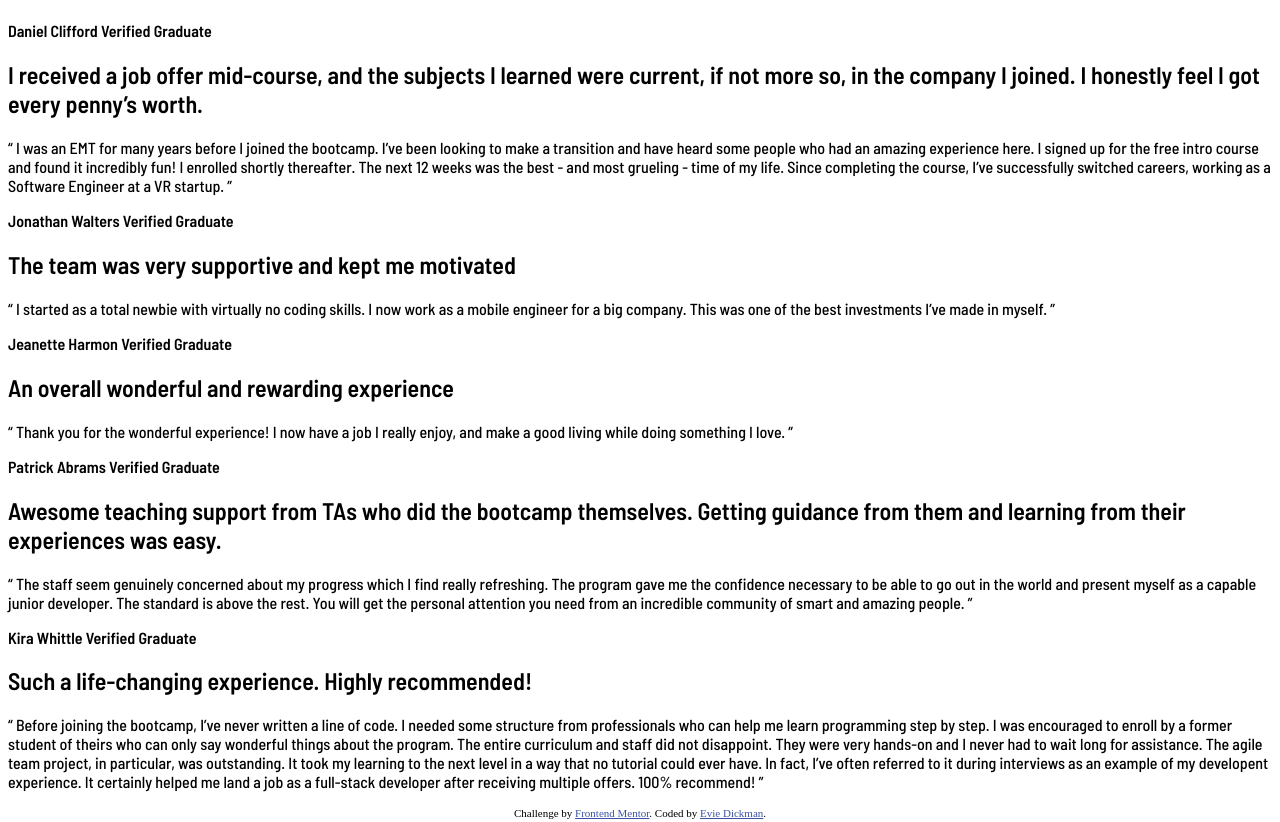
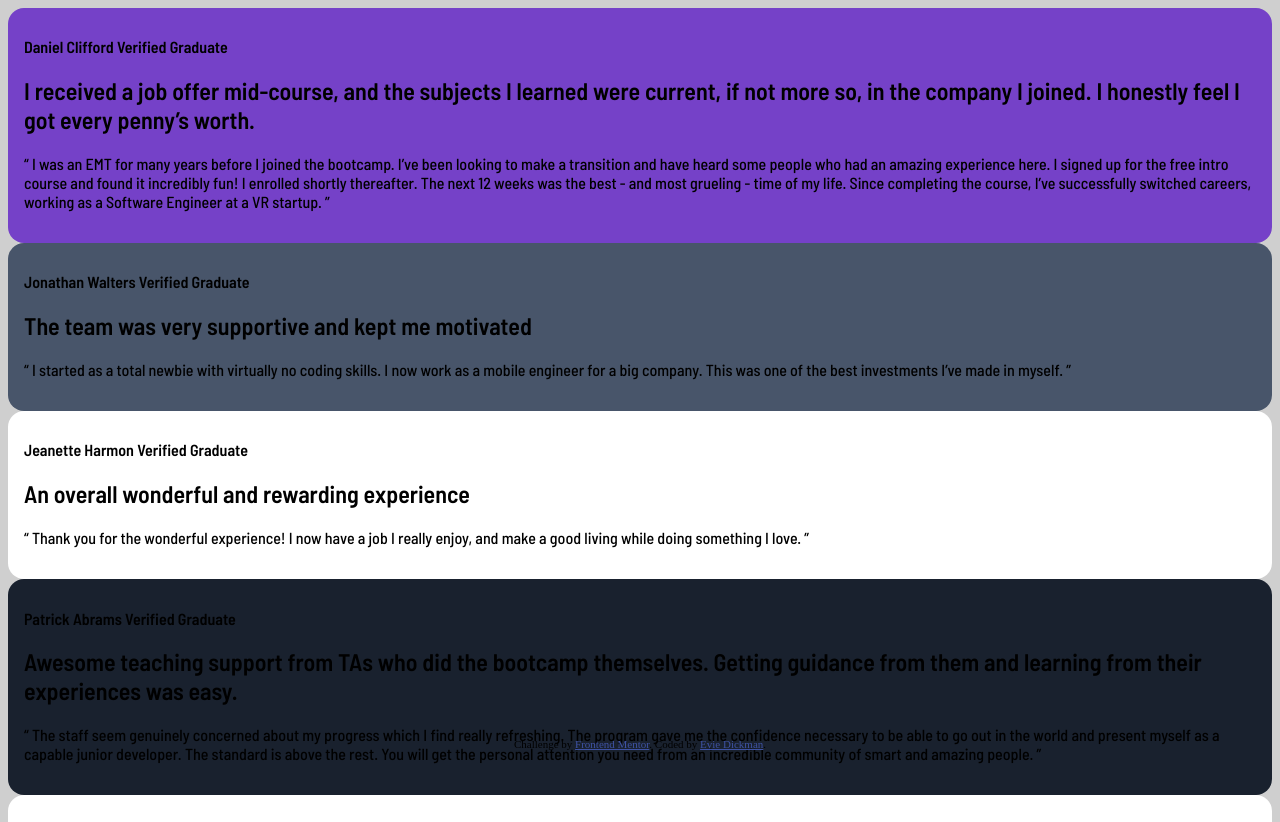
Before and after one commit to General-Evie/testimonials-grid-section-main, a plain HTML site: page index.html in a window 1280 px wide. Shown: the top 822 px of the page. Drawn offline with Linux system fonts and the light colour scheme.

Commit message:
base/cards

```diff
--- a/main.css
+++ b/main.css
@@ -4,6 +4,13 @@ html
     justify-content: center;
     align-items: center;
     height: 100vh;
+    background-color: hsl(0, 0%, 81%);
+}
+
+section
+{
+    padding: 1em;
+    border-radius: 1em;
 }
 
 h1, h2
@@ -23,8 +30,38 @@ p
     font-weight: 500;
 }
 
+.dan
+{
+    background-color: hsl(263, 55%, 52%);
+}
+
+.jon
+{
+    background-color: hsl(217, 19%, 35%);
+}
+
+.jean
+{
+    background-color: hsl(0, 0%, 100%);
+}
+
+.pat
+{
+    background-color: hsl(219, 29%, 14%);
+}
+
+.kira
+{
+    background-color: hsl(0, 0%, 100%);
+}
+
 .attribution
 {
+    position: absolute;
+    right: 0;
+    left: 0;
+    bottom: 0;
+    margin: 50px;
     font-size: 11px;
     text-align: center;
 }
```
